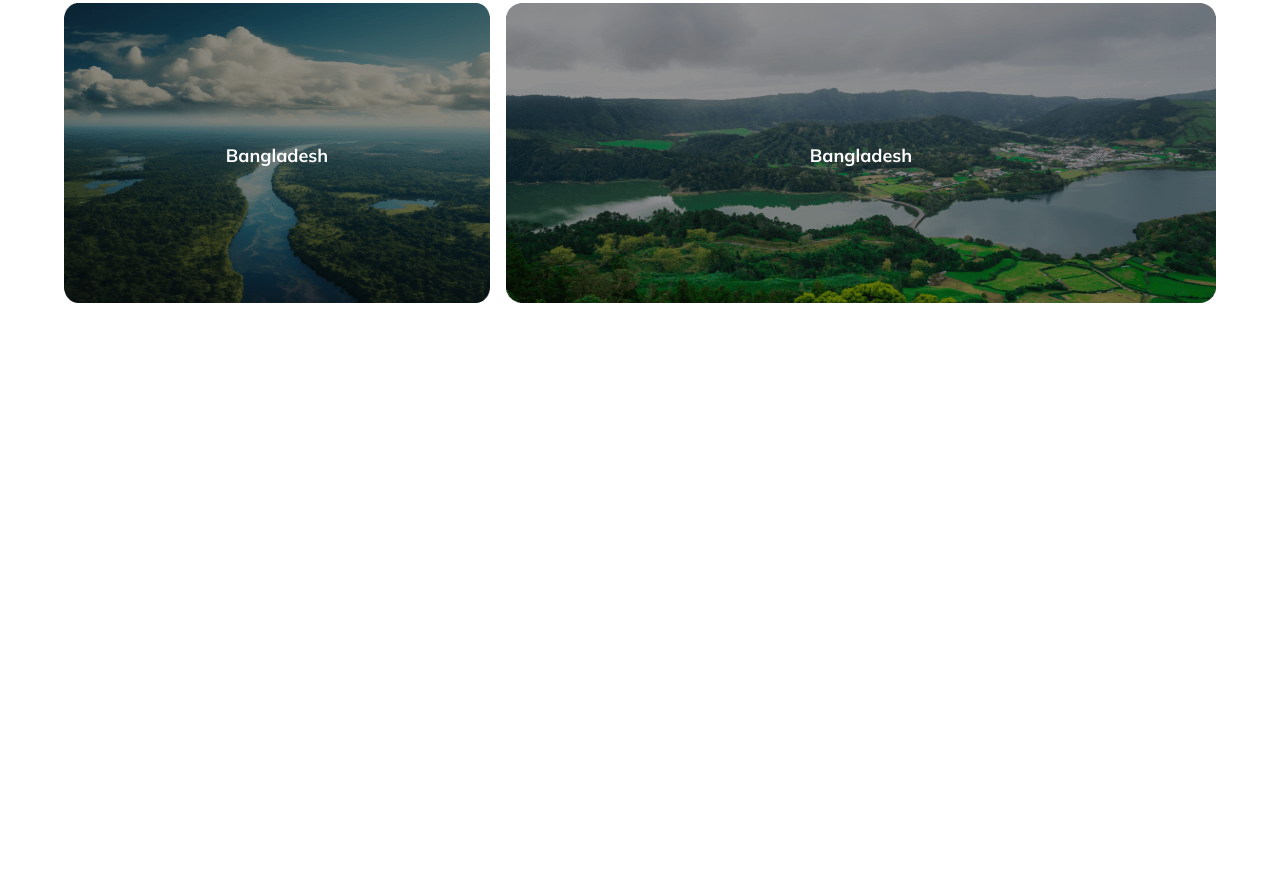
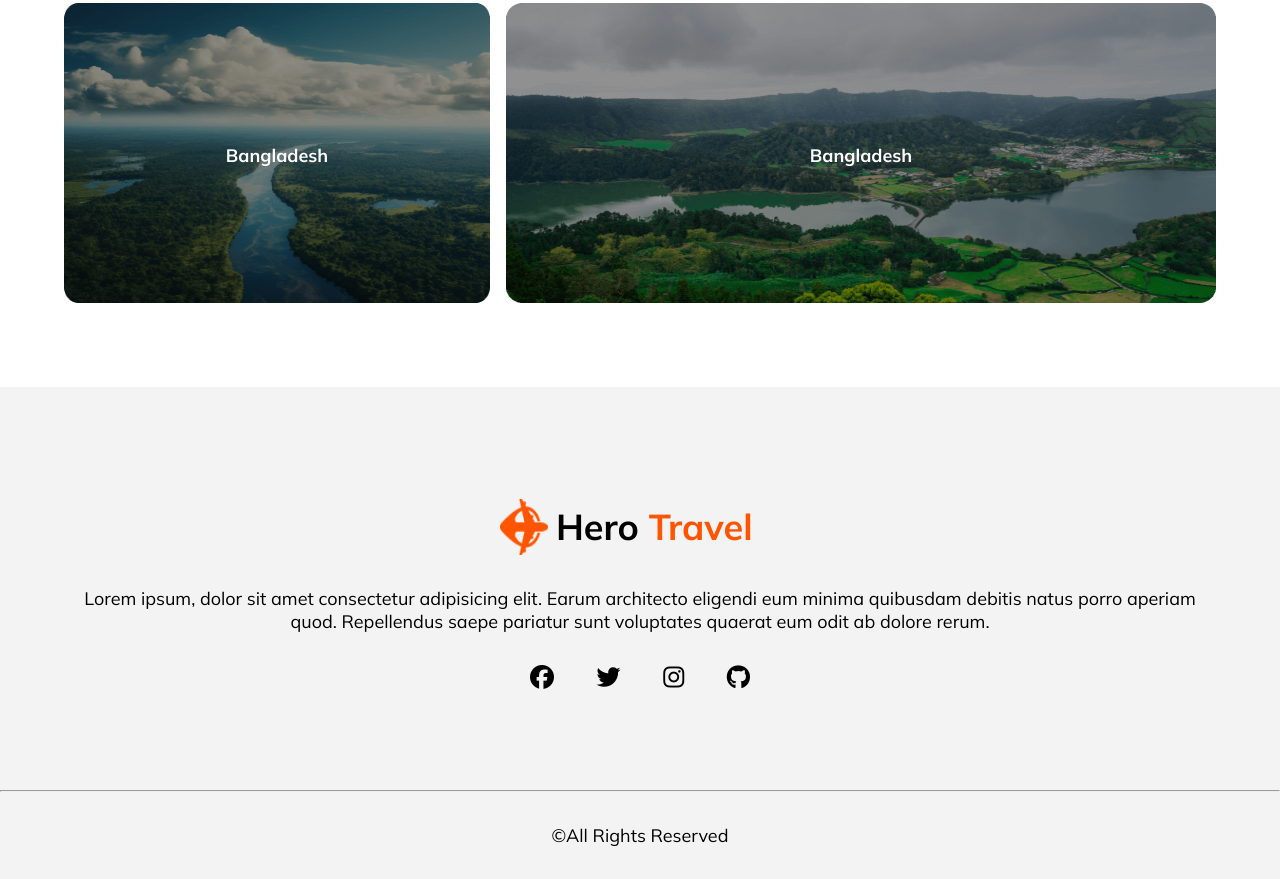
Before and after one commit to mohsyn007/Hero-travel, a plain HTML site: page index.html in a window 1280 px wide. Shown: the part 2228-3107 px from the top of the page. Before the commit the page ends 2615 px from the top, so only its background shows below. Drawn offline with Linux system fonts and the light colour scheme.

Commit message:
footer added

```diff
--- a/index.html
+++ b/index.html
@@ -121,6 +121,31 @@
 
     </section>
 
+    <!-- footer sectioon -->
+    <footer class="footer-section">
+        <div class="container">
+            <div class="logo">
+                <img src="assest/Images/Group 40071 (2).png" alt="">
+                <h3>Hero <span class="span">Travel</span></h3>
+
+            </div>
+            <p>Lorem ipsum, dolor sit amet consectetur adipisicing elit. Earum architecto eligendi eum minima quibusdam
+                debitis natus porro aperiam quod. Repellendus saepe pariatur sunt voluptates quaerat eum odit ab dolore
+                rerum.</p>
+            <div class="social">
+                <i class="fa-brands fa-facebook"></i>
+                <i class="fa-brands fa-twitter"></i>
+                <i class="fa-brands fa-instagram"></i>
+                <i class="fa-brands fa-github"></i>
+
+            </div>
+
+        </div>
+        <hr>
+        <p>&copy;All Rights Reserved</p>
+
+    </footer>
+
 </body>
 
 </html>
--- a/style.css
+++ b/style.css
@@ -203,3 +203,30 @@ text-content h3 {
     font-weight: bold;
     transform: translate(-50%, -50%);
 }
+
+/* footer section */
+.footer-section {
+    background-color: rgba(19, 19, 24, 0.05);
+    padding: 2rem 0;
+}
+
+.footer-section .logo {
+    margin: 2rem auto;
+}
+
+.social {
+    width: 220px;
+    display: flex;
+    justify-content: space-between;
+    align-items: center;
+    margin: 2rem auto;
+}
+
+.social i {
+    height: 45px;
+    font-size: 24px;
+}
+
+.footer-section hr {
+    margin: 2rem 0;
+}
```
